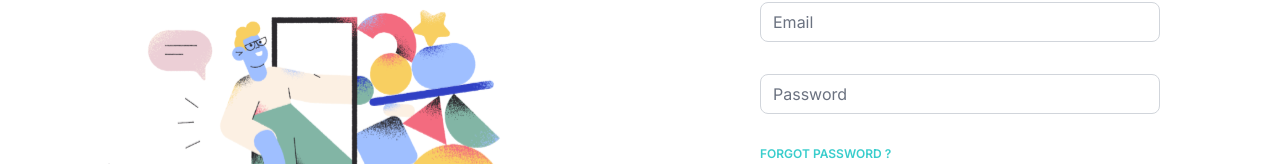
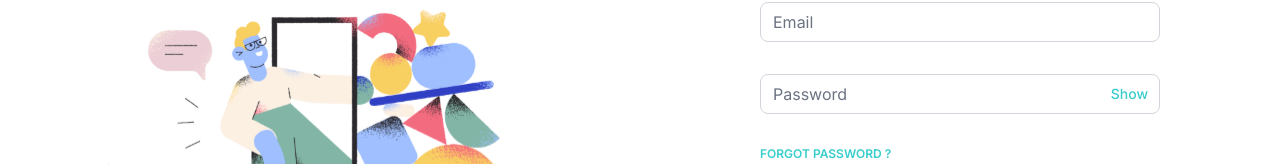
Before and after one commit to maytheu/lendsqr-fe-test, a Next.js app: page /login in a window 1280 px wide. Shown: the part 345-509 px from the top of the page. Built offline with nearby package versions, Linux system fonts and the light colour scheme.

Commit message:
implement password visibility toggle

```diff
--- a/components/LoginFormInput.tsx
+++ b/components/LoginFormInput.tsx
@@ -1,9 +1,10 @@
 import { loginFormSchema } from "@/lib/utils";
-import React from "react";
+import React, { useState } from "react";
 import { Control, FieldPath } from "react-hook-form";
 import { z } from "zod";
 import { FormControl, FormField, FormMessage } from "./ui/form";
 import { Input } from "./ui/input";
+import { Button } from "./ui/button";
 
 interface LoginFormInputProps {
   name: FieldPath<z.infer<typeof loginFormSchema>>;
@@ -16,6 +17,7 @@ const LoginFormInput = ({
   name,
   placeholder,
 }: LoginFormInputProps) => {
+  const [showPassword, setShowPassword] = useState(false);
   return (
     <FormField
       control={control}
@@ -24,12 +26,30 @@ const LoginFormInput = ({
         <div className="form-Item">
           <div className="flex flex-col w-full">
             <FormControl>
-              <Input
-                placeholder={placeholder}
-                className="input-class"
-                type={name === "password" ? "password" : "text"}
-                {...field}
-              />
+              {name === "password" ? (
+                <div className="relative">
+                  <Input
+                    placeholder={placeholder}
+                    className="input-class"
+                    type={showPassword ? "text" : "password"}
+                    {...field}
+                  />
+                  <Button
+                    className="absolute right-0 top-0 h-full px-3 py-2 text-primary-300"
+                    onClick={() => setShowPassword((prev) => !prev)}
+                    type="button"
+                  >
+                    {showPassword ? "Hide" : "Show"}
+                  </Button>
+                </div>
+              ) : (
+                <Input
+                  placeholder={placeholder}
+                  className="input-class"
+                  type={"text"}
+                  {...field}
+                />
+              )}
             </FormControl>
             <FormMessage className="form-message mt-2" />
           </div>
```
